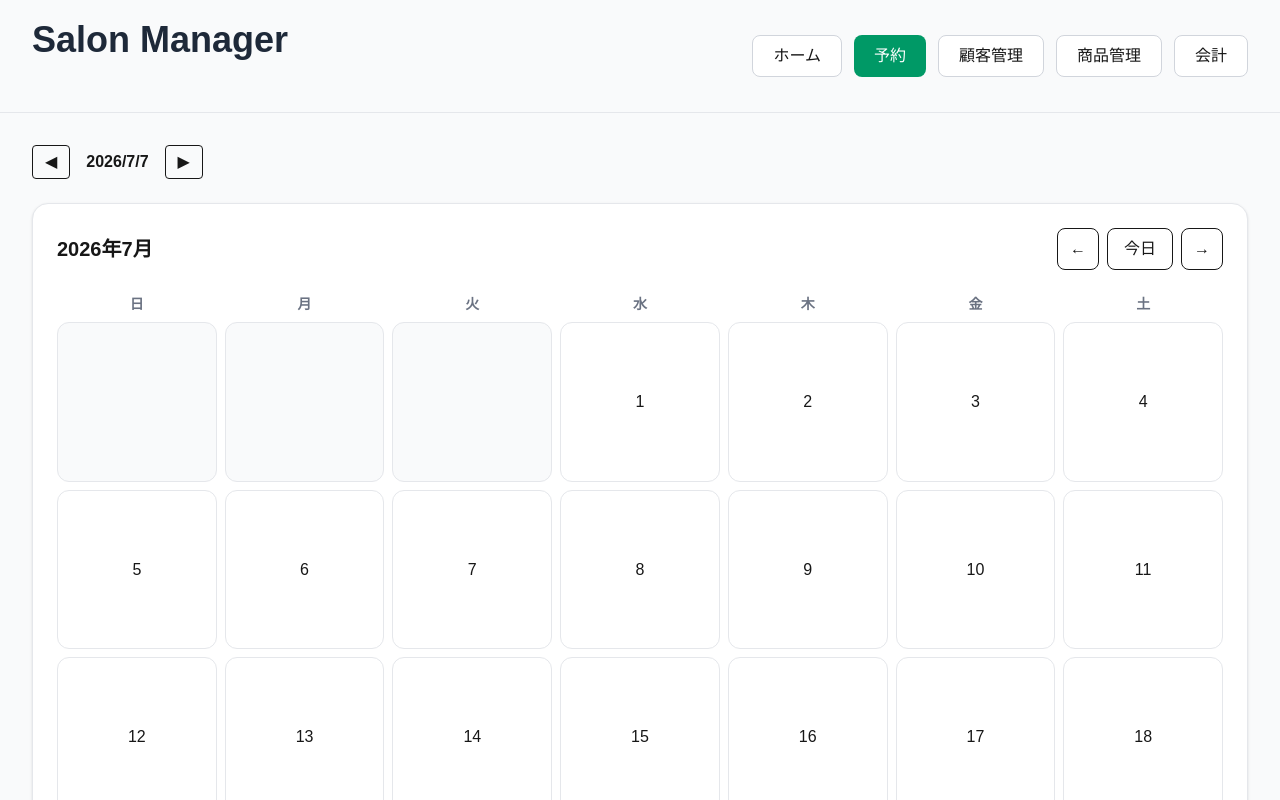
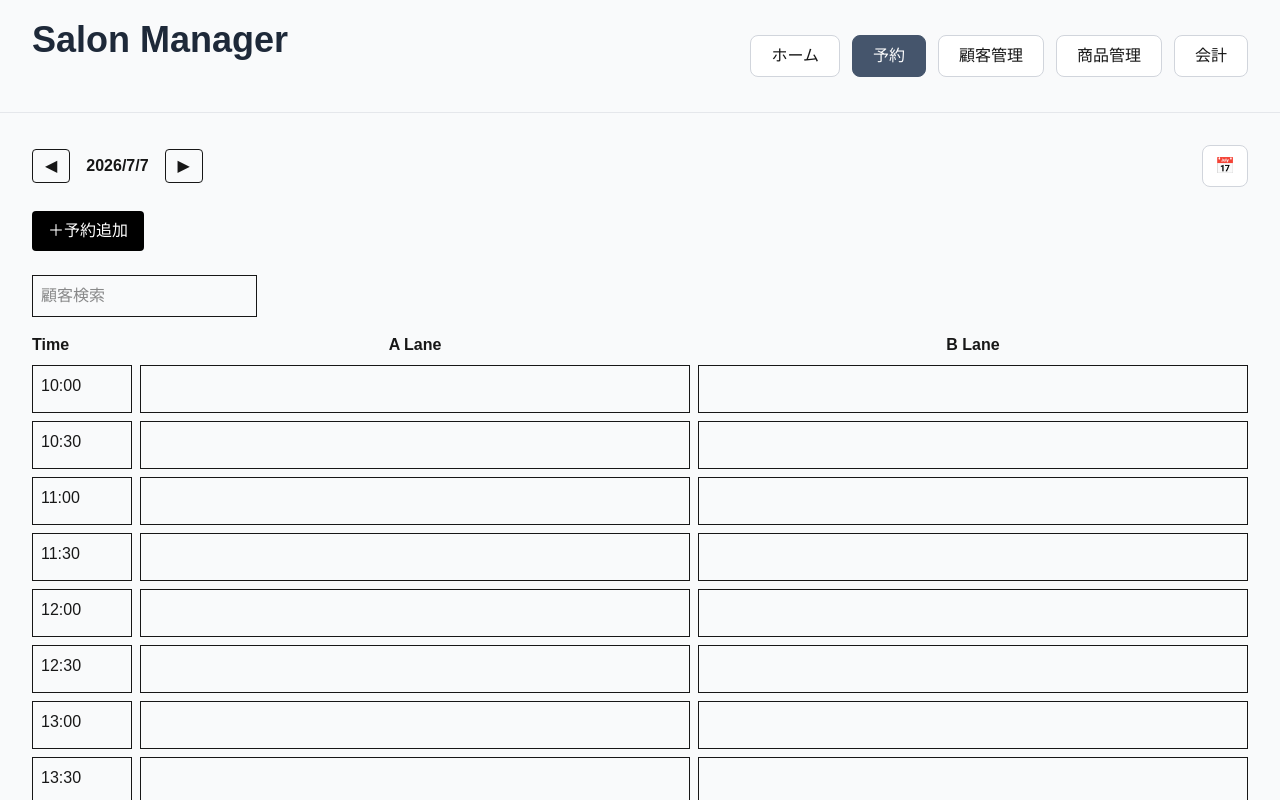
Before and after one commit to na-kroom/salon-reservation-system, a Next.js app: page / in a window 1280 px wide. Both pictures are taken after a click on the button "予約". Shown: the top 800 px of the page. Built offline with nearby package versions, Linux system fonts and the light colour scheme.

Commit message:
change calendar view

```diff
--- a/app/page.tsx
+++ b/app/page.tsx
@@ -296,7 +296,7 @@ const [quantity, setQuantity] =
         onClick={() => setCurrentPage("home")}
         className={`rounded-lg px-5 py-2 transition ${
           currentPage === "home"
-            ? "bg-emerald-600 text-white"
+            ? "bg-slate-600 text-white border border-slate-600 text-white"
             : "border border-gray-300 bg-white hover:bg-gray-100"
         }`}
       >
@@ -307,7 +307,7 @@ const [quantity, setQuantity] =
           onClick={() => setCurrentPage("reservation")}
           className={`rounded-lg px-5 py-2 transition ${
             currentPage === "reservation"
-              ? "bg-emerald-600 text-white"
+              ? "bg-slate-600 text-white border border-slate-600 text-white"
               : "border border-gray-300 bg-white hover:bg-gray-100"
           }`}
         >
@@ -318,7 +318,7 @@ const [quantity, setQuantity] =
           onClick={() => setCurrentPage("customer")}
           className={`rounded-lg px-5 py-2 transition ${
             currentPage === "customer"
-              ? "bg-emerald-600 text-white"
+              ? "bg-slate-600 text-white border border-slate-600 text-white"
               : "border border-gray-300 bg-white hover:bg-gray-100"
           }`}
         >
@@ -329,7 +329,7 @@ const [quantity, setQuantity] =
           onClick={() => setCurrentPage("product")}
           className={`rounded-lg px-5 py-2 transition ${
             currentPage === "product"
-              ? "bg-emerald-600 text-white"
+              ? "bg-slate-600 text-white border border-slate-600 text-white"
               : "border border-gray-300 bg-white hover:bg-gray-100"
           }`}
         >
@@ -339,7 +339,7 @@ const [quantity, setQuantity] =
           onClick={() => setCurrentPage("checkout")}
           className={`rounded-lg px-5 py-2 transition ${
             currentPage === "checkout"
-              ? "bg-emerald-600 text-white"
+              ? "bg-slate-600 text-white border border-slate-600 text-white"
               : "border border-gray-300 bg-white hover:bg-gray-100"
           }`}
         >
--- a/components/ReservationCalendar.tsx
+++ b/components/ReservationCalendar.tsx
@@ -1,37 +1,29 @@
 import { useState } from "react";
-
 
 type Props = {
   date: Date;
   setDate: React.Dispatch<React.SetStateAction<Date>>;
+  onClose?: () => void;
 };
 
 export default function ReservationCalendar({
   date,
   setDate,
+  onClose,
 }: Props) {
   const [currentMonth, setCurrentMonth] = useState(date);
+
   const year = currentMonth.getFullYear();
   const month = currentMonth.getMonth();
 
-  const daysInMonth = new Date(
-    year,
-    month + 1,
-    0
-  ).getDate();
-  const firstDay = new Date(
-    year,
-    month,
-    1
-  ).getDay();
+  const daysInMonth = new Date(year, month + 1, 0).getDate();
+  const firstDay = new Date(year, month, 1).getDay();
+
   return (
-    <div className="mb-6 rounded-2xl border border-gray-200 bg-white p-6 shadow-sm">
+    <div className="rounded-xl bg-white">
       <div className="mb-4 flex items-center justify-between">
-
-
-        <h2 className="text-xl font-semibold">
-          {currentMonth.getFullYear()}年
-          {currentMonth.getMonth() + 1}月
+        <h2 className="text-base font-semibold">
+          {year}年 {month + 1}月
         </h2>
 
         <div className="flex gap-2">
@@ -41,59 +33,68 @@ export default function ReservationCalendar({
               newDate.setMonth(newDate.getMonth() - 1);
               setCurrentMonth(newDate);
             }}
-            className="rounded-lg border px-3 py-2 hover:bg-gray-50"
+            className="rounded-md border px-2 py-1 text-sm hover:bg-gray-50"
           >
             ←
           </button>
-          <button onClick={() => setCurrentMonth(new Date())}
-            className="rounded-lg border px-4 py-2 hover:bg-gray-50">
+
+          <button
+            onClick={() => setCurrentMonth(new Date())}
+            className="rounded-md border px-3 py-1 text-sm hover:bg-gray-50"
+          >
             今日
           </button>
+
           <button
             onClick={() => {
               const newDate = new Date(currentMonth);
               newDate.setMonth(newDate.getMonth() + 1);
               setCurrentMonth(newDate);
             }}
-            className="rounded-lg border px-3 py-2 hover:bg-gray-50"
+            className="rounded-md border px-2 py-1 text-sm hover:bg-gray-50"
           >
             →
           </button>
         </div>
       </div>
 
-      <div className="grid grid-cols-7 gap-2 text-center">
-        {["日","月","火","水","木","金","土"].map((day) => (
+      <div className="grid grid-cols-7 gap-1 text-center">
+        {["日", "月", "火", "水", "木", "金", "土"].map((day) => (
           <div
             key={day}
-            className="py-2 text-sm font-semibold text-gray-500"
+            className="py-1 text-xs font-medium text-gray-500"
           >
             {day}
           </div>
         ))}
       </div>
 
-      <div className="grid grid-cols-7 gap-2">
-      <>
-        {Array.from({ length: firstDay }).map((_, index) => (
+      <div className="grid grid-cols-7 gap-1">
+        {Array.from({ length: 42 }).map((_, index) => {
+          const day = index - firstDay + 1;
+
+          if (day < 1 || day > daysInMonth) {
+            return (
               <div
-            key={`empty-${index}`}
-            className="aspect-square rounded-xl border border-gray-200 bg-gray-50"
+                key={index}
+                className="aspect-square rounded-md border border-gray-200 bg-gray-50"
               />
-        ))}
+            );
+          }
 
-        {Array.from({ length: daysInMonth }).map((_, index) => (
+          return (
             <button
               key={index}
-          onClick={() =>
-            setDate(new Date(year, month, index + 1))
-          }
-            className="aspect-square rounded-xl border border-gray-200 bg-white transition hover:border-blue-400 hover:bg-blue-50"
+              onClick={() => {
+                setDate(new Date(year, month, day));
+                onClose?.();
+              }}
+              className="aspect-square rounded-md border border-gray-200 bg-white text-sm hover:border-blue-400 hover:bg-blue-50"
             >
-            {index + 1}
+              {day}
             </button>
-        ))}
-      </>
+          );
+        })}
       </div>
     </div>
   );
--- a/components/ReservationPage.tsx
+++ b/components/ReservationPage.tsx
@@ -1,7 +1,8 @@
-import React from "react";
+import React, { useState } from "react";
 import type { Reservation } from "@/types/Reservation";
 import type { Customer } from "@/types/Customer";
 import ReservationCalendar from "@/components/ReservationCalendar";
+
 type ReservationPageProps = {
   date: Date;
   setDate: React.Dispatch<React.SetStateAction<Date>>;
@@ -42,10 +43,13 @@ export default function ReservationPage({
   setSelectedReservation,
   setIsEditing,
 }: ReservationPageProps) {
+  const [showCalendar, setShowCalendar] = useState(false);
+
   return (
     <>
       {/* 日付切替 */}
-      <div className="mb-6 flex items-center gap-4">
+      <div className="mb-6 flex items-center justify-between">
+        <div className="flex items-center gap-4">
           <button
             className="border px-3 py-1 rounded"
             onClick={() => {
@@ -73,10 +77,24 @@ export default function ReservationPage({
           </button>
         </div>
 
+        <button
+          onClick={() => setShowCalendar(!showCalendar)}
+          className="rounded-lg border border-gray-300 bg-white px-3 py-2 hover:bg-blue-50"
+        >
+          📅
+        </button>
+      </div>
+      <div className="relative mb-6">
+        {showCalendar && (
+          <div className="absolute right-0 top-12 z-50 w-[340px] rounded-2xl border border-gray-200 bg-white p-4 shadow-2xl">
           <ReservationCalendar
             date={date}
             setDate={setDate}
+            onClose={() => setShowCalendar(false)}
           />
+          </div>
+        )}
+      </div>
 
       {/* 予約追加 */}
       <div className="mb-6">
```
Lines whose indentation alone changed are shown as unchanged.
